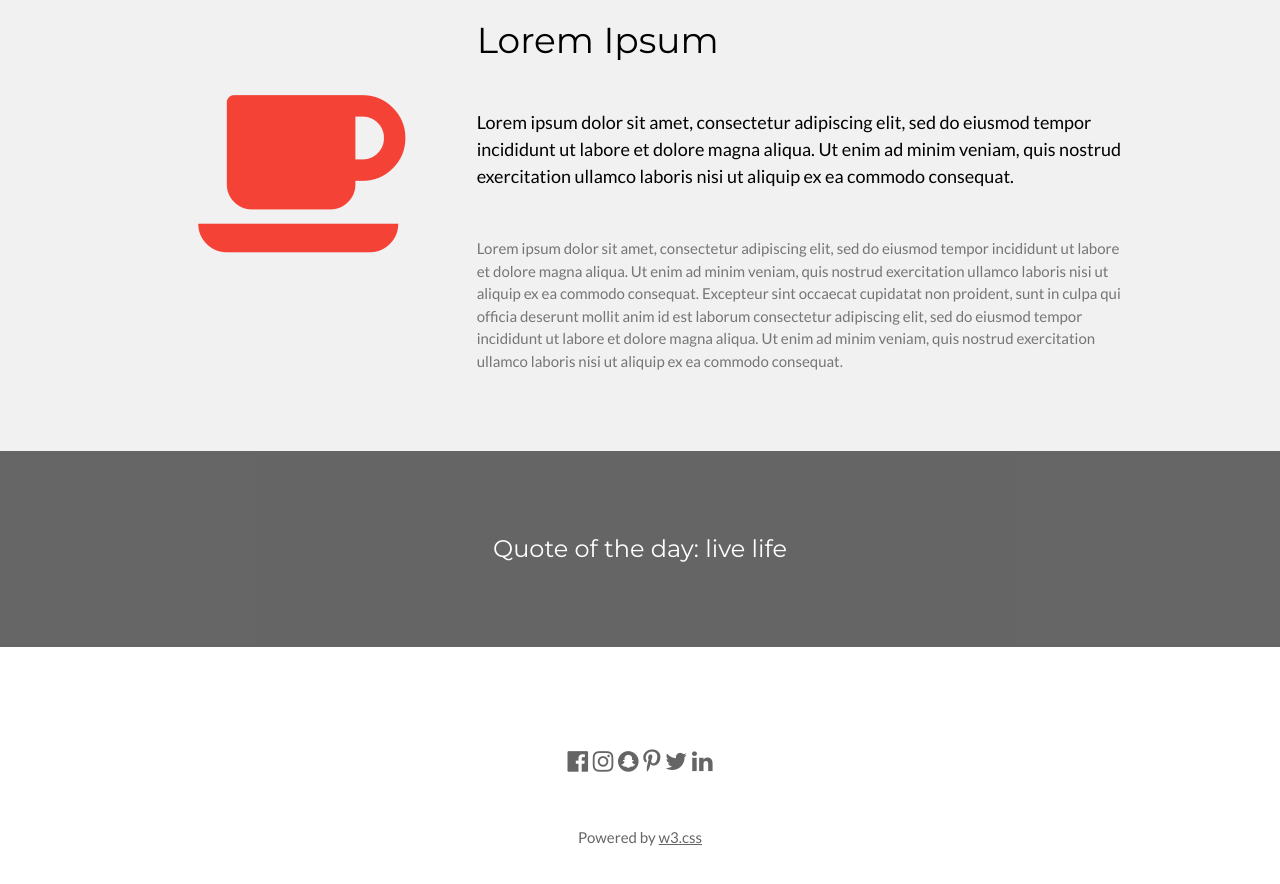
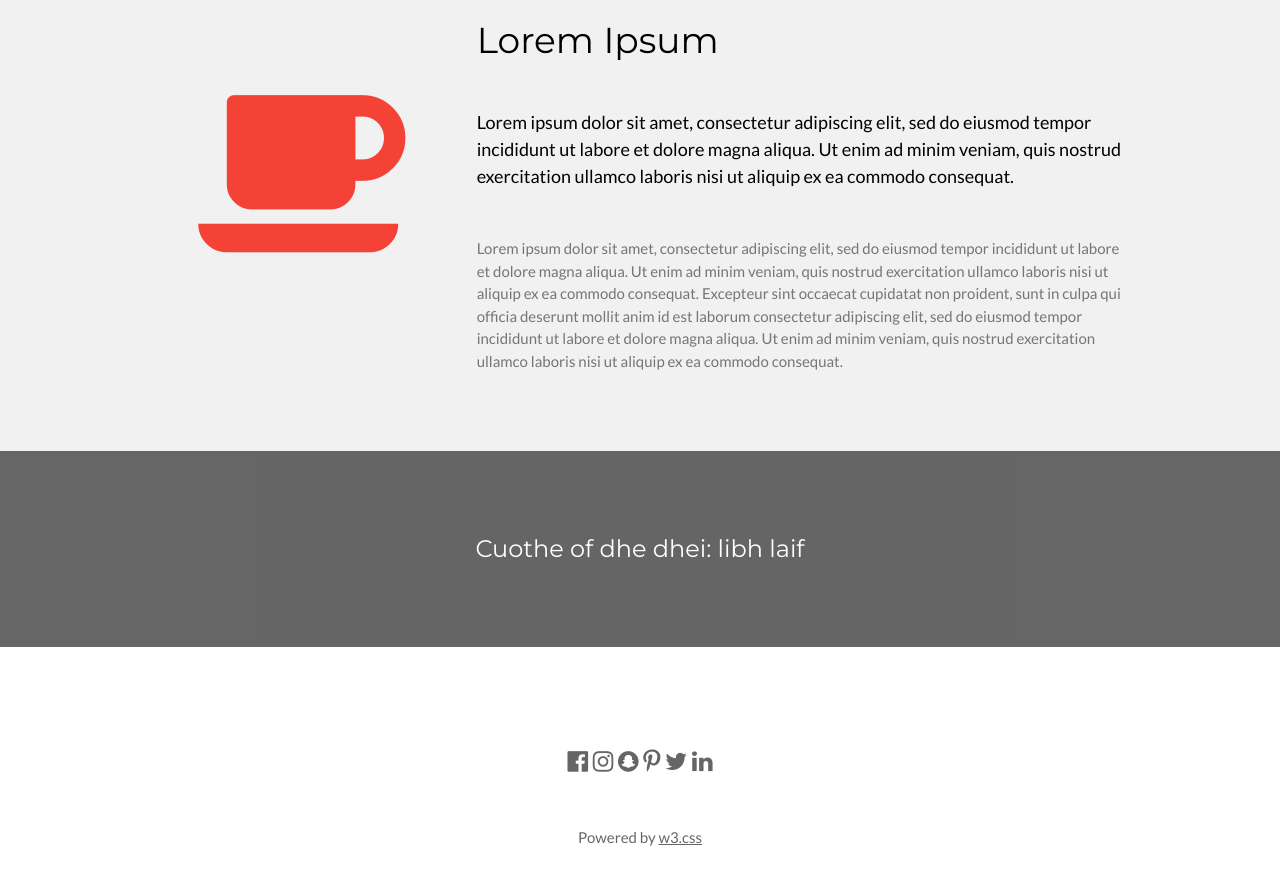
Before and after one commit to KatherinaGold/KatherinaGold.github.io, a plain HTML site: page index.html in a window 1280 px wide. Shown: the part 1092-1976 px from the top of the page. Drawn offline with nearby package versions, Linux system fonts and the light colour scheme.

Commit message:
Update index.html

```diff
--- a/index.html
+++ b/index.html
@@ -75,7 +75,7 @@ body,h1,h2,h3,h4,h5,h6 {font-family: "Lato", sans-serif}
 </div>
 
 <div class="w3-container w3-black w3-center w3-opacity w3-padding-64">
-    <h1 class="w3-margin w3-xlarge">Quote of the day: live life</h1>
+    <h1 class="w3-margin w3-xlarge">Cuothe of dhe dhei: libh laif</h1>
 </div>
 
 <!-- Footer -->
```
